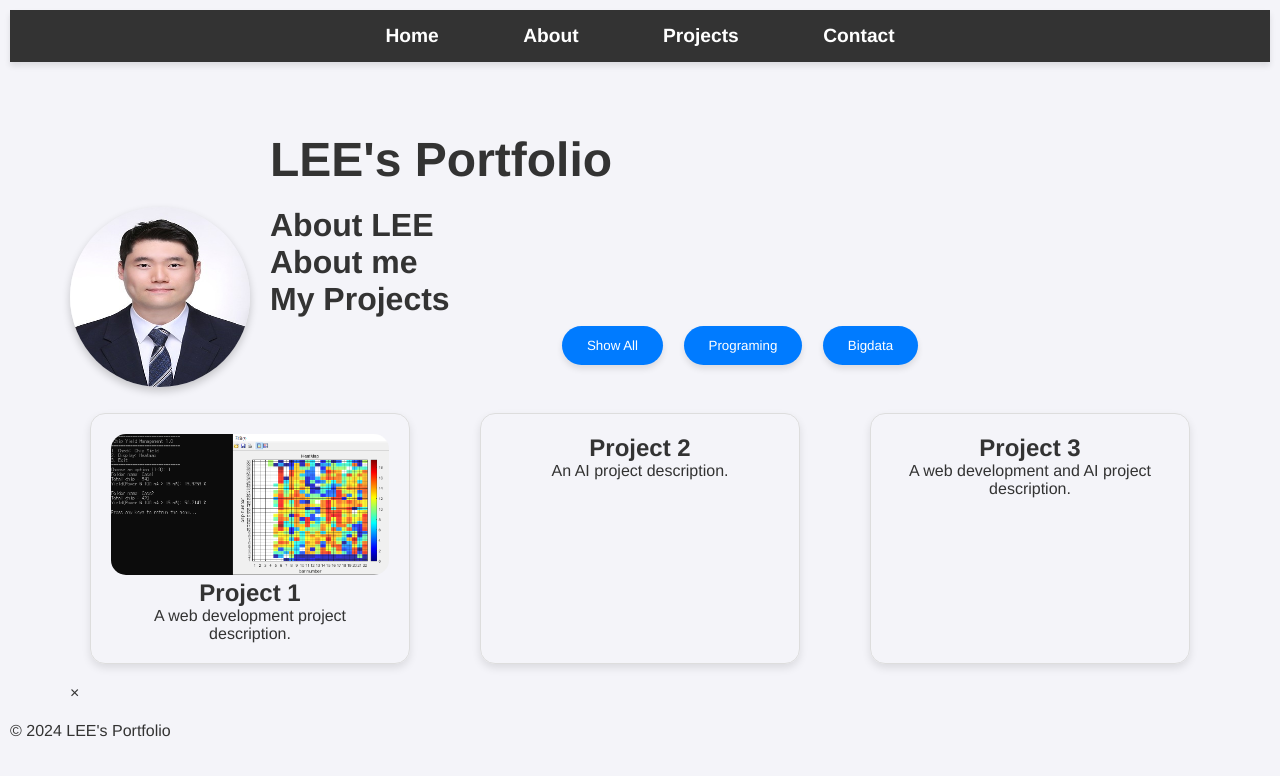
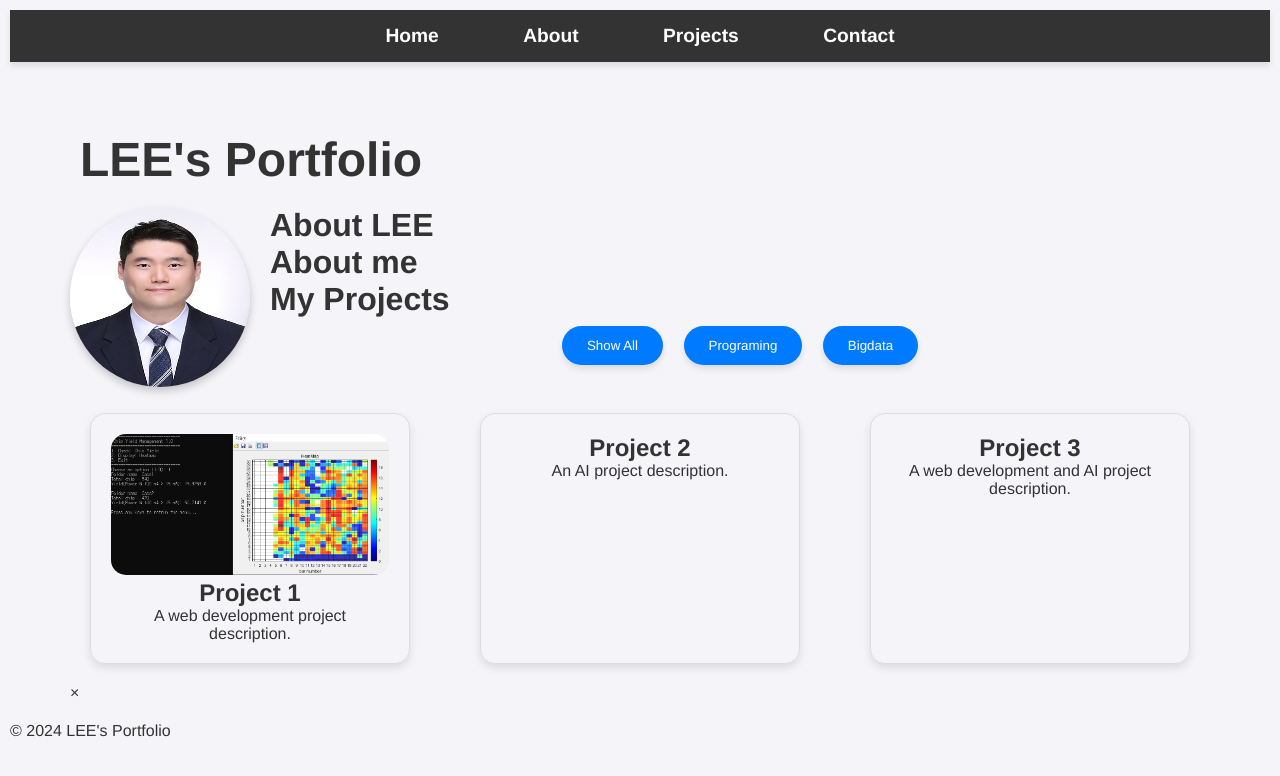
Before and after one commit to Yeonwoo-code/Portfolio, a Jekyll site: the page built from index.md, in a window 1280 px wide. Shown: the top 776 px of the page. Built offline with Jekyll 4.4.1, drawn with Linux system fonts in a browser that asks for light colours.

Commit message:
Update main.css

```diff
--- a/assets/css/main.css
+++ b/assets/css/main.css
@@ -143,7 +143,7 @@ main {
   font-weight: bold;
   color: #333;
   margin-bottom: 20px; /* 제목 하단 여백 */
-  margin-left: 200px; /* 이미지 공간 확보를 위해 왼쪽 여백 추가 */
+  margin-left: 10px; /* 이미지 공간 확보를 위해 왼쪽 여백 추가 */
 }
 
 .header-content img.profile-img {
```
